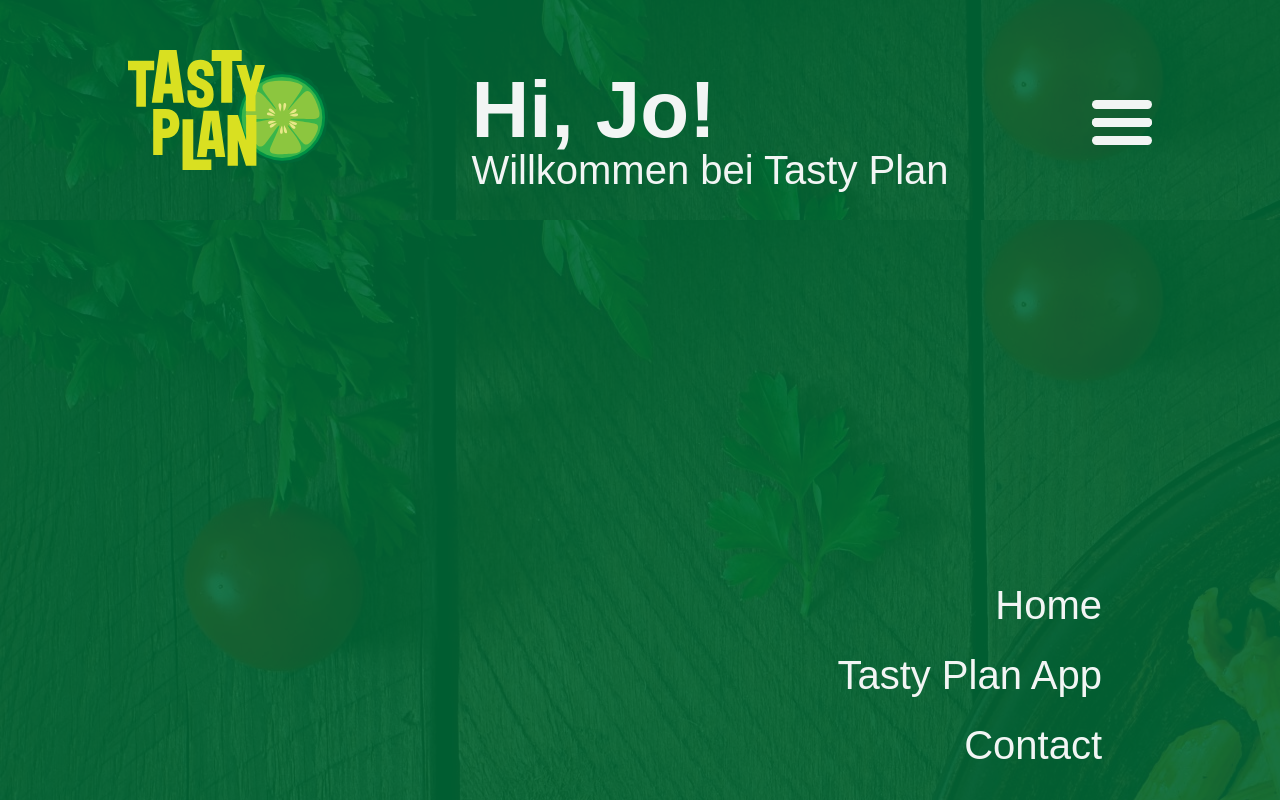
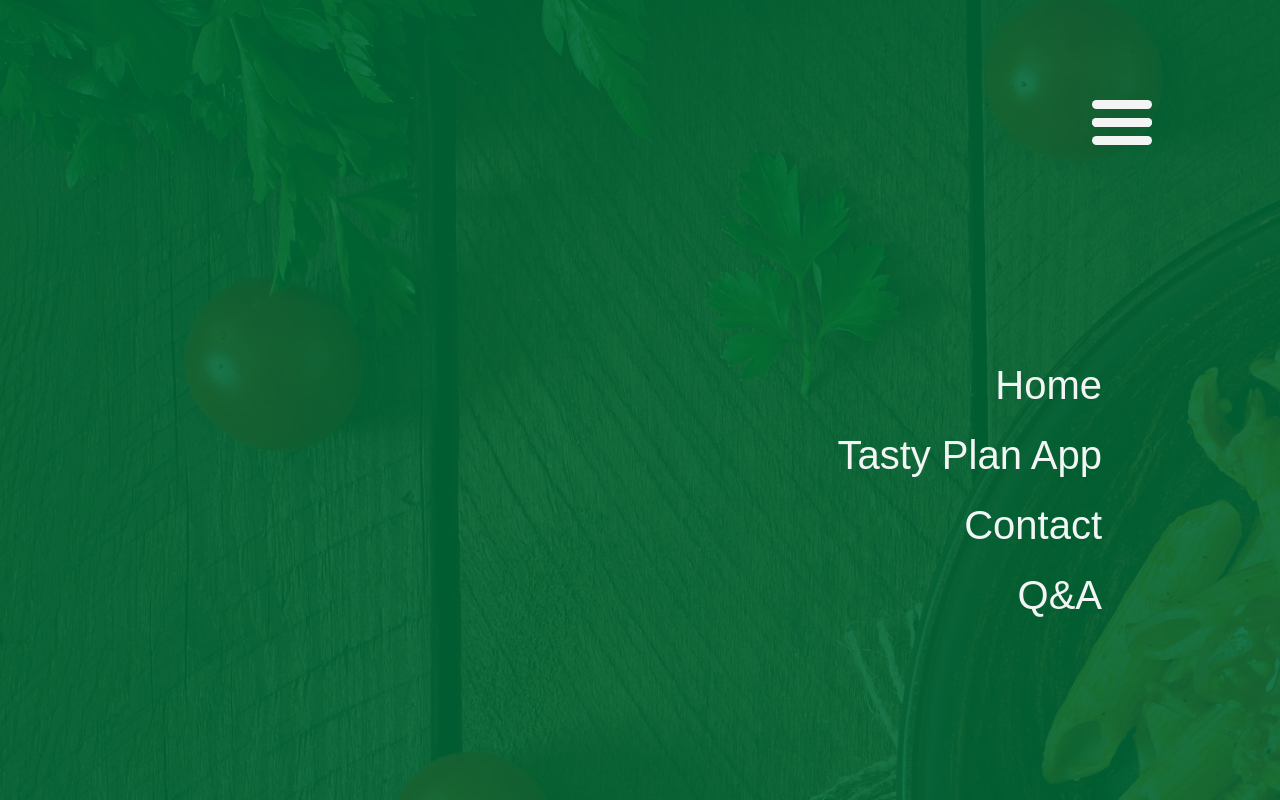
Before and after one commit to fichtnerma/Tastyplan, a Next.js app in the folder frontend/: page / in a window 1280 px wide. Both pictures are taken after a click on the button 1122 px from the left and 122 px from the top of the page. Built offline with nearby package versions, Linux system fonts and the light colour scheme.

Commit message:
burger menu without header

```diff
--- a/frontend/src/components/Header/Header.module.scss
+++ b/frontend/src/components/Header/Header.module.scss
@@ -14,6 +14,7 @@
     width: 60px;
     height: 45px;
     position: relative;
+    z-index: 10000;
     margin: 50px auto;
     -webkit-transform: rotate(0deg);
     -moz-transform: rotate(0deg);
--- a/frontend/src/components/Menu/Menu.module.scss
+++ b/frontend/src/components/Menu/Menu.module.scss
@@ -2,6 +2,11 @@
     height: 100vh;
     width: 100vw;
     background-image: url('../../../public/startBackground.jpg');
+    position: fixed;
+    top: 0;
+    left: 0;
+    transition: opacity 0.2s ease-in-out;
+    z-index: 1000;
 }
 .greenShadow {
     height: 100vh;
```
